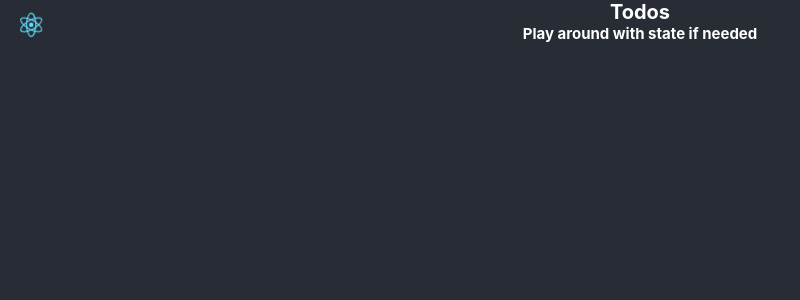
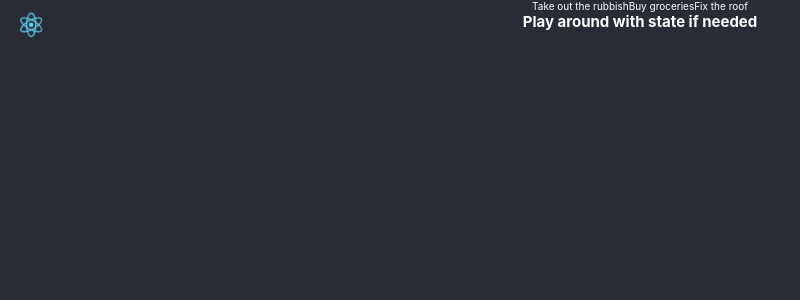
Before and after one commit to GillyRabutTsurwa/react-with-brad-traversy, a React (Create React App) app: page / in a window 1280 px wide. Shown: the top 300 px of the page, without its empty margins (0-800 px from the left). Built offline with nearby package versions, Linux system fonts and the light colour scheme.

Commit message:
learnt about props. also, looping with react

```diff
--- a/src/App.js
+++ b/src/App.js
@@ -26,13 +26,11 @@ export default class App extends Component {
 	};
 
 	render() {
-		//NOTE: I get it. the return section is for JSX only.
-		// stuff inside the render and outside the return is where you can do console.log(), declare variables for your state, etc etc etc.
-		console.log(this.state.todos);
 		return (
 			<div className="App">
 				<img src={logo} className="App-logo" alt="logo" />
-				<Todos />
+				{/* NEW: Props. Just like Vue */}
+				<Todos todosProp={this.state.todos} />
 				<h2>Play around with state if needed</h2>
 			</div>
 		);
--- a/src/components/Todos.js
+++ b/src/components/Todos.js
@@ -2,11 +2,13 @@ import React from "react";
 
 class Todos extends React.Component {
 	render() {
-		return (
-			<div>
-				<h1>Todos</h1>
-			</div>
-		);
+		// NEW: Unlike Vue, we don't declare a props property with the name of our prop in the child component. Under the hood, the props are just there and we have access to them. Très sous-entendu, pas comme Vue.
+		// we can also put this.props.todosProp in its own variable if needed
+		// we can also put all this logic in its own variable and just render the variable. We can do many tings
+		console.log(this.props.todosProp);
+		return this.props.todosProp.map((currentTodo) => {
+			return <span key={currentTodo.id}>{currentTodo.title}</span>;
+		});
 	}
 }
 
```
